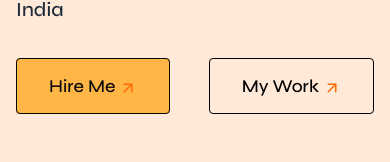
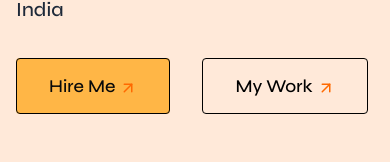
Before and after one commit to gauravkr-dev/gaurav-portfolio, a Next.js app: page / in a window 390 px wide. Shown: the part 336-498 px from the top of the page. Built offline with nearby package versions, Linux system fonts and the light colour scheme.

Commit message:
fixes some bugs

```diff
--- a/app/_components/HeroSection.tsx
+++ b/app/_components/HeroSection.tsx
@@ -90,7 +90,7 @@ const HeroSection = () => {
 
                         <motion.div
                             variants={{ hidden: { y: 20, opacity: 0 }, show: { y: 0, opacity: 1, transition: { duration: 0.45, ease: "easeOut" } } }}
-                            className='flex flex-row items-center justify-between md:justify-start md:gap-8 w-full mt-12'
+                            className='flex flex-row items-center gap-8 w-full mt-12'
                         >
                             <div>
                                 <a href="#contact" className='text-lg font-medium bg-[#FFB646] border border-black rounded px-8 py-4 hover:bg-[#FFB646]/40'>
```
